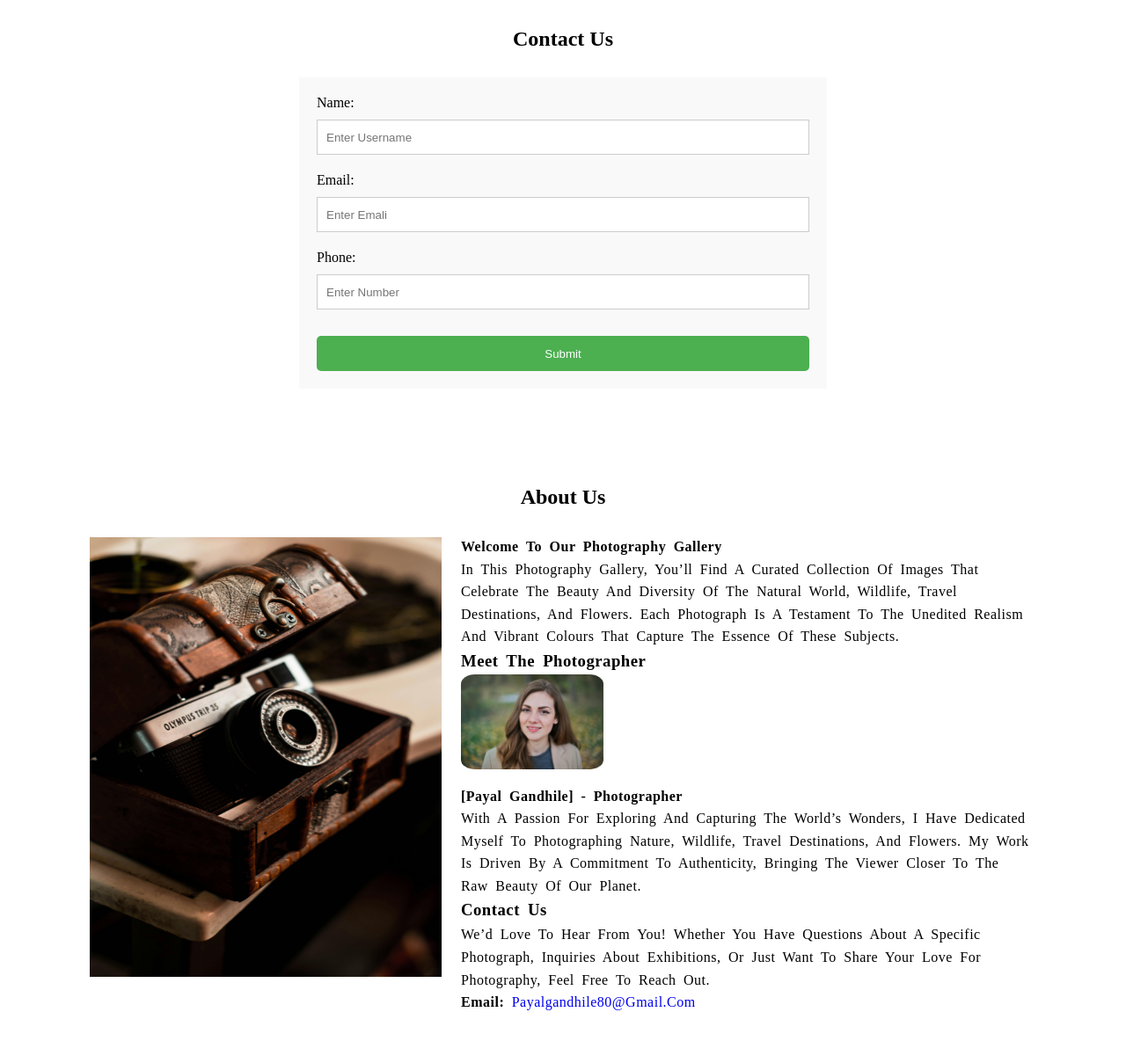
After one commit to PayalGandhile/Photo_gallery_project, a PHP site: page /HTMLtemplates/index.html in a window 1280 px wide. The commit adds this page. Shown: the part 2363-3572 px from the top of the page at 88% size. Run offline with PHP 8.4, Linux system fonts and the light colour scheme.

Commit message:
renamed files

```diff
--- /dev/null
+++ b/HTMLtemplates/index.html
@@ -0,0 +1,171 @@
+<!DOCTYPE html>
+<html lang="en">
+
+<head>
+    <meta charset="UTF-8">
+    <meta name="viewport" content="width=device-width, initial-scale=1.0">
+    <title>Photo Gallery</title>
+    <link rel="stylesheet" href="../styles/style.css">
+</head>
+
+<body>
+    <!-- navigation bar -->
+    <script>
+        // Get the navigation bar HTML
+        fetch('./navbar.html')
+            .then(response => response.text())
+            .then(html => {
+                // Append the navigation bar to the page
+                document.getElementById('nav-container').innerHTML = html;
+            });
+    </script>
+    <div id="nav-container"></div>
+
+    <div class="slide-container">
+        <div class="navigation">
+            <div class="prev nav-btn">&lt;</div>
+            <div class="next nav-btn">&gt;</div>
+        </div>
+        <div class="indicators">
+            <span class="indicator active" data-slide="0"></span>
+            <span class="indicator" data-slide="1"></span>
+            <span class="indicator" data-slide="2"></span>
+            <span class="indicator" data-slide="3"></span>
+        </div>
+        <div class="slides">
+            <div class="item main">
+                <img src="../images/nature13.jpg" alt="Nature" />
+                <div class="caption">Nature</div>
+            </div>
+            <div class="item">
+                <img src="../images/travel2.jpg" alt="Travel" />
+                <div class="caption">Travel</div>
+            </div>
+            <div class="item">
+                <img src="../images/wildlife3.jpg" alt="Wildlife" />
+                <div class="caption">Wildlife</div>
+            </div>
+            <div class="item">
+                <img src="../images/flower9.jpg" alt="Flower" />
+                <div class="caption">Flower</div>
+            </div>
+        </div>
+    </div>
+
+
+
+    <section class="gallery">
+        <div>
+            <h2>Nature</h2>
+        </div>
+
+        <div class="img">
+            <a href="../images/nature5.jpg"><img src="../images/nature5.jpg" alt="nature"></a>
+            <a href="../images/nature2.jpg"><img src="../images/nature2.jpg" alt="nature"></a>
+            <a href="../images/nature4.jpg"> <img src="../images/nature4.jpg" alt="nature"></a>
+        </div>
+
+        <div>
+            <h2>Travel</h2>
+        </div>
+
+        <div class="img">
+            <a href="../images/travel1.jpg"><img src="../images/travel1.jpg" alt="nature"></a>
+            <a href="../images/travel3.jpg"> <img src="../images/travel3.jpg" alt="nature"></a>
+            <a href="../images/travel4.jpg"> <img src="../images/travel4.jpg" alt="nature"></a>
+        </div>
+
+        <div>
+            <h2>Wildlife</h2>
+        </div>
+
+        <div class="img">
+            <a href="../images/wildlife1.jpg"><img src="../images/wildlife1.jpg" alt="nature"></a>
+            <a href="../images/wildlife2.jpg"><img src="../images/wildlife2.jpg" alt="nature"></a>
+            <a href="../images/wildlife4.jpg"><img src="../images/wildlife4.jpg" alt="nature"></a>
+        </div>
+
+        <div>
+            <h2>Flower</h2>
+        </div>
+
+        <div class="img">
+            <a href="../images/flower7.jpg"><img src="../images/flower7.jpg" alt="nature"></a>
+            <a href="../images/flower7.jpg"><img src="../images/flower2.jpg" alt="nature"></a>
+            <a href="../images/flower7.jpg"><img src="../images/flower4.jpg" alt="nature"></a>
+        </div>
+    </section>
+
+    <script src="../script.js"></script>
+
+    <!-- contact us -->
+    <a id="contact">
+        <section>
+            <div class="contact">
+                <h2>Contact Us</h2>
+            </div>
+            <form class="contact-form" method="post" action="../about.php">
+                <!-- <h3>Contact Us</h3> -->
+
+                <label for="name">Name:</label>
+                <input type="text" id="name" name="name" placeholder="Enter Username" required>
+
+                <label for="email">Email:</label>
+                <input type="email" id="email" name="email" placeholder="Enter Emali" required>
+
+                <label for="phone">Phone:</label>
+                <input type="tel" id="phone" name="phone" placeholder="Enter Number" required>
+
+                <button type="submit">Submit</button>
+            </form>
+        </section>
+    </a>
+
+
+    <a id="about">
+     <section>
+        <div class="container">
+            <div class="about">
+                <h1>About Us</h1>
+            </div>
+            <div class="photo">
+                <img src="../images/background1.jpg" alt="" width="400px" height="500px">
+            </div>
+
+            <div class="info">
+            <p><Strong>Welcome to Our Photography Gallery </Strong></p>
+            <p>In this photography gallery, you’ll find a curated collection of images that
+               celebrate the beauty and diversity of the natural world, wildlife, travel destinations,
+               and flowers. Each photograph is a testament to the unedited realism and vibrant colours
+               that capture the essence of these subjects.
+            </p>
+
+            <!-- <h2>Our Mission</h2> -->
+            <!-- <p>Our mission is to inspire and captivate through the power of colour photography.
+               We aim to present the world in its most authentic form, igniting the imagination and
+               fostering a deeper appreciation for the beauty that surrounds us.
+            </p>
+     -->
+            <h3>Meet the Photographer</h3>
+            <img src="../images/photographer.jpg" alt="Photographer's Photo" class="photographer-photo">
+            <p><strong>[Payal Gandhile] - Photographer</strong></p>
+            <p>With a passion for exploring and capturing the world’s wonders, I have dedicated
+               myself to photographing nature, wildlife, travel destinations, and flowers.
+               My work is driven by a commitment to authenticity, bringing the viewer closer to the
+               raw beauty of our planet.
+            </p>
+
+            <h3>Contact Us</h3>
+            <p>We’d love to hear from you! Whether you have questions about a
+               specific photograph, inquiries about exhibitions, or just want to share your love
+               for photography, feel free to reach out.
+            </p>
+            <p><strong>Email:</strong> <a href="mailto:payalgandhile80@gamil.com">payalgandhile80@gmail.com</a></p>
+        </div>
+    </div>
+
+     </section>
+    </a>
+</body>
+
+</html>
--- a/HTMLtemplates/navbar.html
+++ b/HTMLtemplates/navbar.html
@@ -9,16 +9,16 @@
 <body>
     <!-- navigation bar -->
     <header>
-        <a href="#" class="logo"> Photo Gallary</a>
+        <a href="#" class="logo"> Photo Gallery</a>
         <nav class="navbar">
         <ul class="navlink">
-            <li class="link"><a href="../index.php">Home</a></li>
+            <li class="link"><a href="../HTMLtemplates/index.html">Home</a></li>
             <li class="link"><a href="#">Categorise+</a>
                 <ul class="dropdown">
-                    <li class="drop"><a  href=".\nature_gallary.html"> Nature</a></li>
-                    <li class="drop"><a  href=".\travel_gallary.html"> Travel</a></li>
-                    <li class="drop"><a  href=".\wildlife_gallary.html"> Wildlife</a></li>
-                    <li class="drop"><a  href=".\flower_gallary.html"> Flower</a></li>
+                    <li class="drop"><a  href=".\nature_gallery.html"> Nature</a></li>
+                    <li class="drop"><a  href=".\travel_gallery.html"> Travel</a></li>
+                    <li class="drop"><a  href=".\wildlife_gallery.html"> Wildlife</a></li>
+                    <li class="drop"><a  href=".\flower_gallery.html"> Flower</a></li>
                 </ul>
             </li>
             <li class="link"><a href="#about">About</a></li>
--- a/styles/style.css
+++ b/styles/style.css
@@ -256,3 +203,46 @@ header .navbar ul li .dropdown .drop a:hover {
     .contact-form button[type="submit"]:hover {
         background-color: #3e8e41;
     }
+
+       /* about us css */
+
+.container {
+    max-width: 100%;
+    margin: auto;
+    padding: 50px 100px;
+    /* line-height: 1.6; */
+    /* background-color: #fff;
+    box-shadow: 0 0 10px rgba(0, 0, 0, 0.1); */
+}
+.about{
+    text-align: center;
+    padding: 20px auto;
+    margin: 30px 40px;
+}
+
+.photo{
+    width: 30%;
+    height: 600px;
+    border: 2px solid white;
+    border-radius: 10px;
+    display:inline;
+    object-fit: cover;
+    float: left;
+}
+
+.info{
+    width: 60%;
+    float: left;
+    margin-left: 100px;
+    line-height:1.6 ;
+    letter-spacing: 0.5px;
+    word-spacing: 4px;
+}
+
+
+.photographer-photo {
+    max-width: 25%;
+    border-radius: 10%;
+    margin-bottom: 10px;
+    /* float: left; */
+}
```
Also changed, not shown: other parts of styles/style.css (+10 -63 lines), HTMLtemplates/flower_gallery.html (renamed from HTMLtemplates/flower_gallary.html, +17 -17 lines), HTMLtemplates/nature_gallery.html (renamed from HTMLtemplates/nature_gallary.html, +17 -17 lines), HTMLtemplates/travel_gallery.html (renamed from HTMLtemplates/travel_gallary.html, +17 -17 lines), HTMLtemplates/wildlife_gallery.html (renamed from HTMLtemplates/wildlife_gallary.html, +17 -17 lines), about.php (added, +14 -0 lines), index.php (deleted, +0 -121 lines), images/photographer.jpg (added), styles/gallery.css (renamed from styles/gallary.css).
